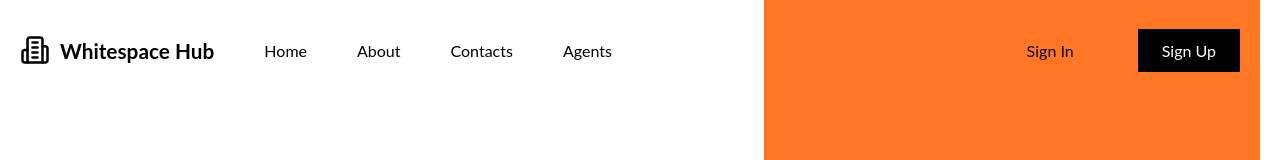
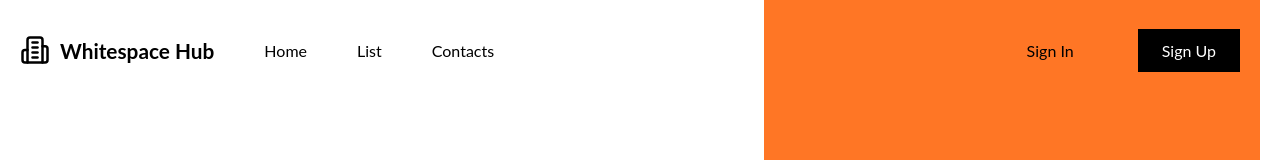
Before and after one commit to hanifomarr/offy, a React (Vite) app: page / in a window 1280 px wide. Shown: the top 160 px of the page. Built offline with nearby package versions, Linux system fonts and the light colour scheme.

Commit message:
chore: using react-router-dom Link tag

```diff
--- a/src/components/navbar/Navbar.tsx
+++ b/src/components/navbar/Navbar.tsx
@@ -2,38 +2,37 @@
 
 import { Building2, Menu } from "lucide-react";
 import "./navbar.scss";
+import { Link } from "react-router-dom";
 
 const Navbar = () => {
   const [open, setOpen] = useState(false);
   return (
     <nav>
       <div className="left">
-        <a className="logo">
+        <Link to={"/"} className="logo">
           <Building2 size={30} />
           <span>Whitespace Hub</span>
-        </a>
-        <a href="/">Home</a>
-        <a href="/">About</a>
-        <a href="/">Contacts</a>
-        <a href="/">Agents</a>
+        </Link>
+        <Link to="/">Home</Link>
+        <Link to="list">List</Link>
+        <Link to="/">Contacts</Link>
       </div>
       <div className="right">
-        <a href="/">Sign In</a>
-        <a href="/" className="register">
+        <Link to="/">Sign In</Link>
+        <Link to="/" className="register">
           Sign Up
-        </a>
+        </Link>
         <Menu
           className="menu-icon"
           size={50}
           onClick={() => setOpen((prev) => !prev)}
         />
         <div className={open ? "menu-list active" : "menu-list"}>
-          <a href="/">Home</a>
-          <a href="/">About</a>
-          <a href="/">Contacts</a>
-          <a href="/">Agents</a>
-          <a href="/">Sign In</a>
-          <a href="/">Sign Up</a>
+          <Link to="/">Home</Link>
+          <Link to="list">List</Link>
+          <Link to="/">Contacts</Link>
+          <Link to="/">Sign In</Link>
+          <Link to="/">Sign Up</Link>
         </div>
       </div>
     </nav>
```
